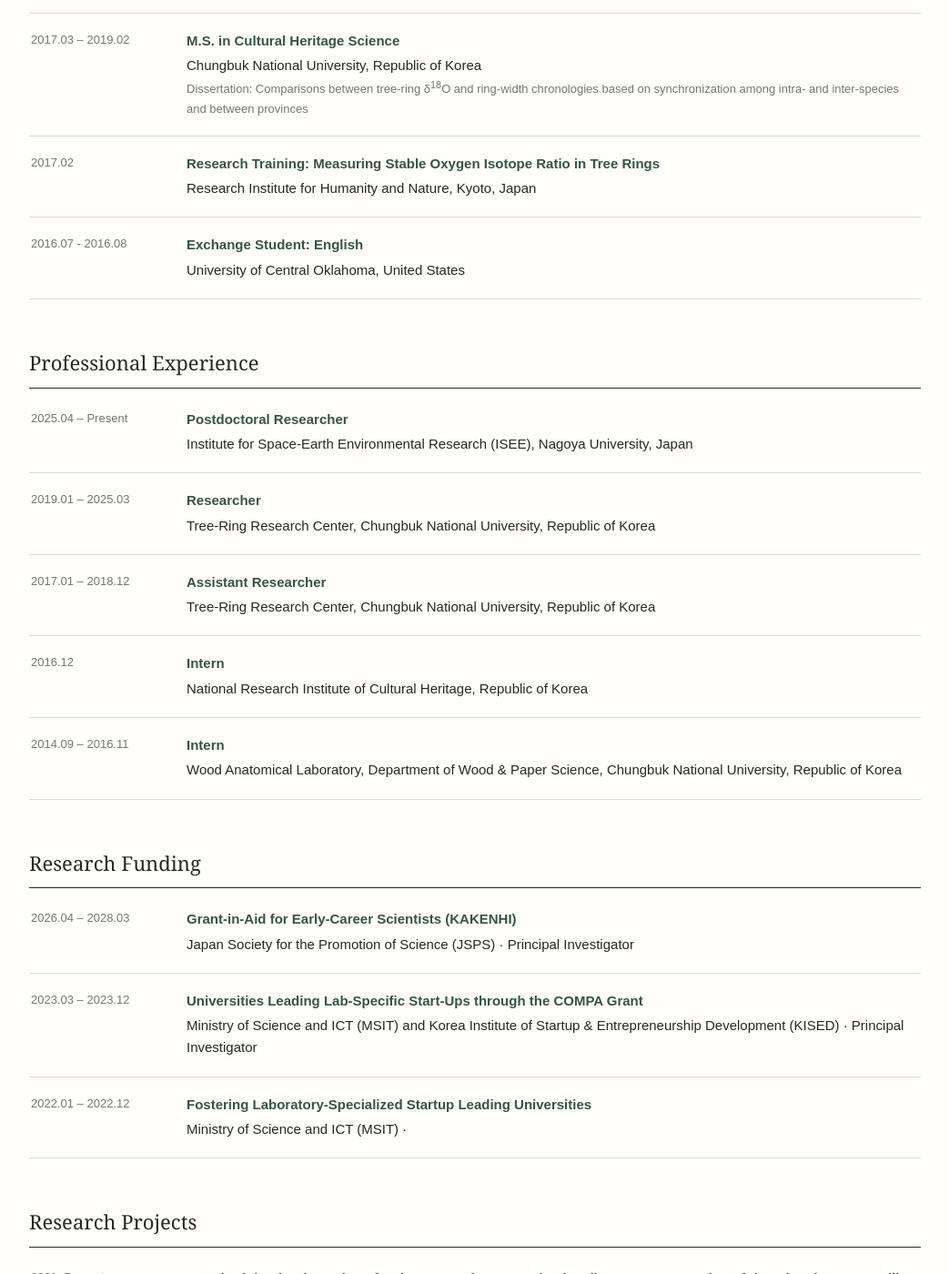
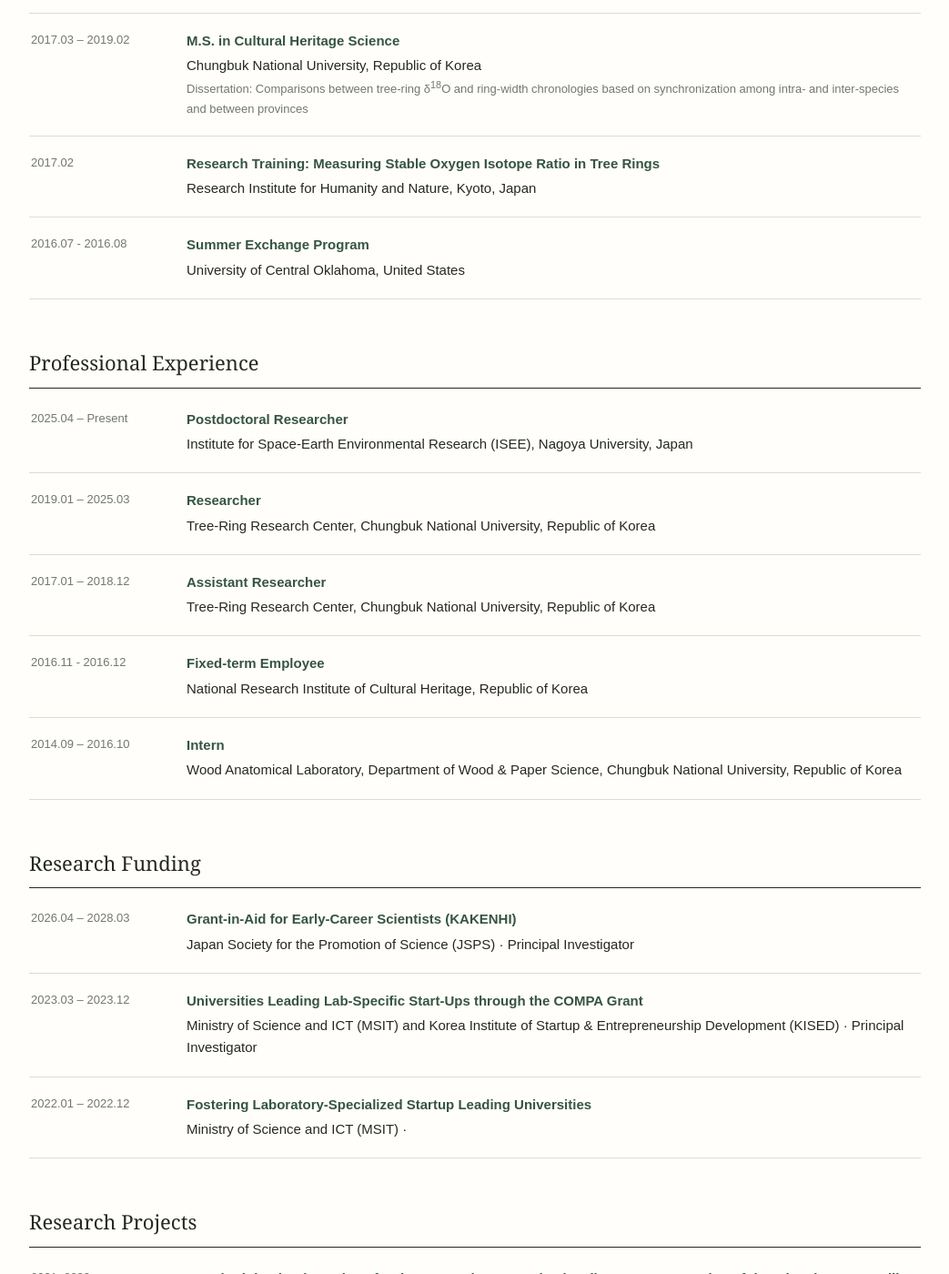
Before and after one commit to enbi-choi-treering/enbi-choi-treering.github.io, a Jekyll site: the page built from cv.html, in a window 1280 px wide and 1400 px high, scrolled down 415 px. Shown: the whole window at 91% size, without its empty margins (118-1161 px from the left). Built offline with Jekyll 4.4.1, drawn with Linux system fonts in a browser that asks for light colours.

Commit message:
CV 수정

```diff
--- a/_data/experience.yml
+++ b/_data/experience.yml
@@ -15,12 +15,12 @@
   institution: "Tree-Ring Research Center, Chungbuk National University, Republic of Korea"
   show_in_news: false
 
-- period: "2016.12"
-  title: "Intern"
+- period: "2016.11 - 2016.12"
+  title: "Fixed-term Employee"
   institution: "National Research Institute of Cultural Heritage, Republic of Korea"
   show_in_news: false
 
-- period: "2014.09 – 2016.11"
+- period: "2014.09 – 2016.10"
   title: "Intern"
   institution: "Wood Anatomical Laboratory, Department of Wood & Paper Science, Chungbuk National University, Republic of Korea"
   show_in_news: false
--- a/_data/projects.yml
+++ b/_data/projects.yml
@@ -1,4 +1,4 @@
-- period: "2021–Present"
+- period: "2021–2023"
   title: "Standard dendrochronology for the Gyeongju area and paleoclimate reconstruction of the 4th–5th century Silla royal capital"
   organization: "Gyeongju National Research Institute of Cultural Heritage, Republic of Korea"
 
--- a/_layouts/default.html
+++ b/_layouts/default.html
@@ -6,6 +6,7 @@
   <title>{% if page.title %}{{ page.title }} | En-Bi Choi{% else %}En-Bi Choi | Tree-Ring Researcher{% endif %}</title>
   <meta name="description" content="Academic homepage of En-Bi Choi, tree-ring researcher at Nagoya University.">
   <link rel="stylesheet" href="{{ '/assets/css/style.css' | relative_url }}">
+  <link rel="icon" type="image/png" href="{{ '/assets/images/favicon.png' | relative_url }}">
 </head>
 <body>
   <header class="site-header">
--- a/index.html
+++ b/index.html
@@ -67,5 +67,11 @@
   text: {{ item.news_text | jsonify }},
   url: "{{ '/cv/#professional-experience' | relative_url }}"
 },{% endif %}{% endfor %}
+{% for item in site.data.education %}{% if item.show_in_news %}{
+  category: "EDUCATION",
+  date: "{{ item.news_date }}",
+  text: {{ item.news_text | jsonify }},
+  url: "{{ '/cv/#education-training' | relative_url }}"
+},{% endif %}{% endfor %}
 ];
 </script>
```
Also changed, not shown: _data/education.yml (+8 -1 lines), assets/images/favicon.png (added).
